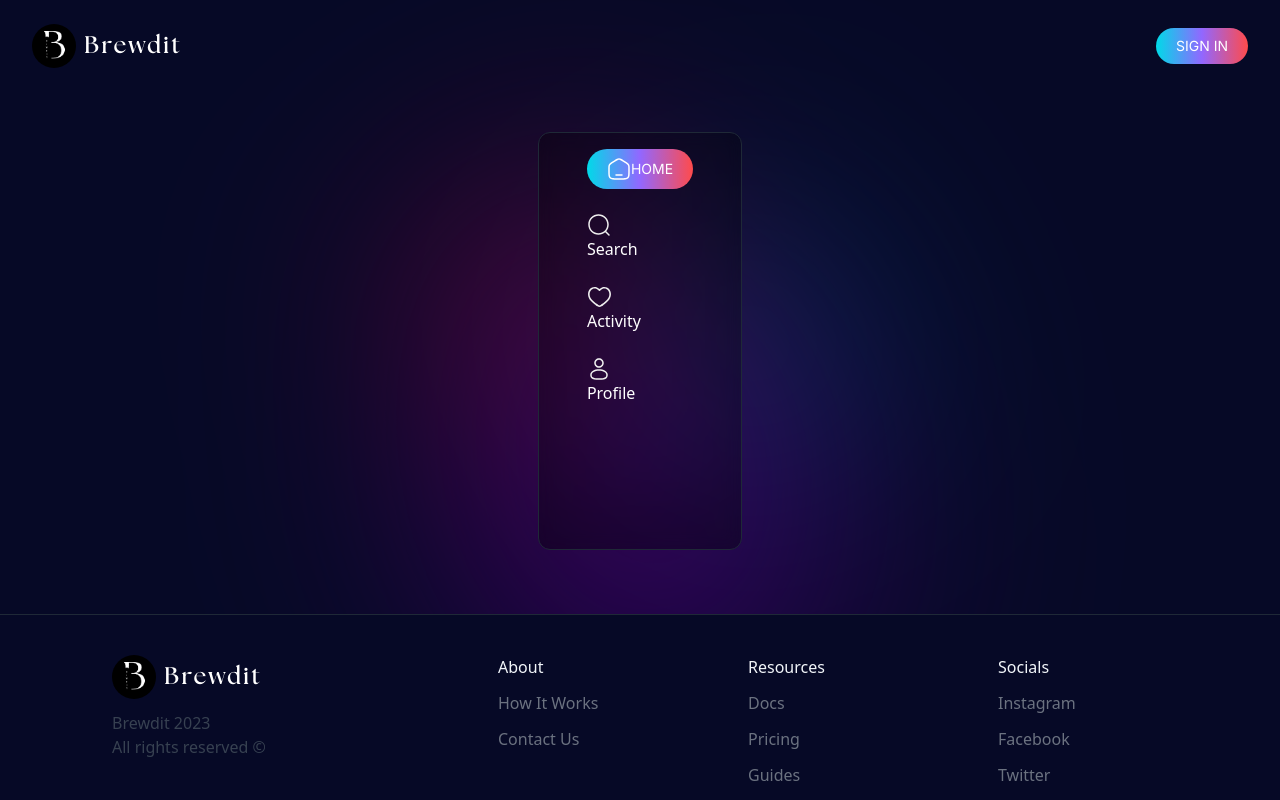
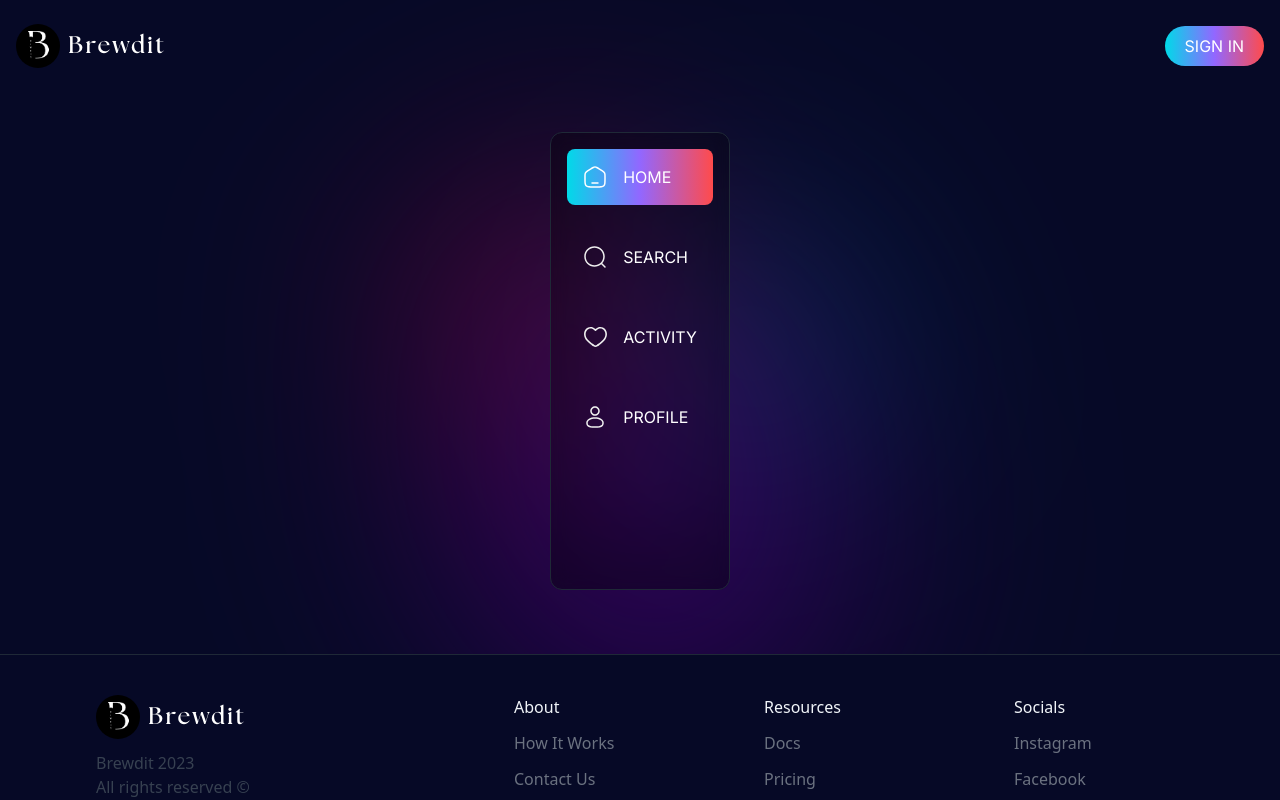
Before and after one commit to Siddharth-2382/Brewdit, a Next.js app: page /dashboard in a window 1280 px wide. Shown: the top 800 px of the page. Built offline with nearby package versions, Linux system fonts and the light colour scheme; no server answers.

Commit message:
add styles for sidebar component

```diff
--- a/styles/globals.css
+++ b/styles/globals.css
@@ -80,7 +80,7 @@ body {
 /* Tailwind Styles */
 
 .app {
-  @apply relative z-10 flex justify-center items-center flex-col max-w-7xl mx-auto sm:px-8 px-8 mb-6 w-full;
+  @apply relative z-10 flex justify-center items-center flex-col px-4 mb-6 w-full;
 }
 
 .transparent_btn {
@@ -128,7 +128,7 @@ body {
 }
 
 .multi_gradient {
-  @apply rounded-full uppercase py-2 px-5 text-white bg-gradient-to-r from-[#00DAE8] via-[#9267FF] to-[#FF4B4B] text-center text-sm font-inter flex items-center justify-center;
+  @apply rounded-full uppercase py-2 px-5 text-white bg-gradient-to-r from-[#00DAE8] via-[#9267FF] to-[#FF4B4B] text-center font-inter flex items-center justify-center;
 }
 
 .desc {
@@ -144,7 +144,7 @@ body {
 }
 
 .glassmorphism {
-  @apply rounded-xl border border-gray-800 bg-black/20 shadow-[inset_10px_-50px_94px_0_rgb(0,0,0,0.2)] backdrop-blur p-8;
+  @apply rounded-xl border border-gray-800 bg-black/20 shadow-[inset_10px_-50px_94px_0_rgb(0,0,0,0.2)] backdrop-blur;
 }
 
 .prompt_layout {
@@ -244,7 +244,7 @@ body {
 /* Footer Component */
 
 .footer {
-  @apply relative w-full flex flex-col text-slate-100 mt-auto px-8 xl:px-28 border-t border-gray-800 bg-[#060926];
+  @apply relative w-full flex flex-col text-slate-100 mt-auto px-8 xl:px-24 border-t border-gray-800 bg-[#060926];
 }
 
 .footer_links {
@@ -258,3 +258,29 @@ body {
 .footer__copyrights-link {
   @apply flex-1 flex sm:justify-end justify-center max-sm:mt-4 gap-10;
 }
+
+/* Left Sidebar Component */
+.leftsidebar_link {
+  @apply relative flex justify-start font-inter uppercase gap-4 rounded-lg p-4 lg:p-4;
+}
+
+@layer utilities {
+  .custom-scrollbar::-webkit-scrollbar {
+    width: 3px;
+    height: 3px;
+    border-radius: 2px;
+  }
+
+  .custom-scrollbar::-webkit-scrollbar-track {
+    background: #09090a;
+  }
+
+  .custom-scrollbar::-webkit-scrollbar-thumb {
+    background: #5c5c7b;
+    border-radius: 50px;
+  }
+
+  .custom-scrollbar::-webkit-scrollbar-thumb:hover {
+    background: #7878a3;
+  }
+}
```
